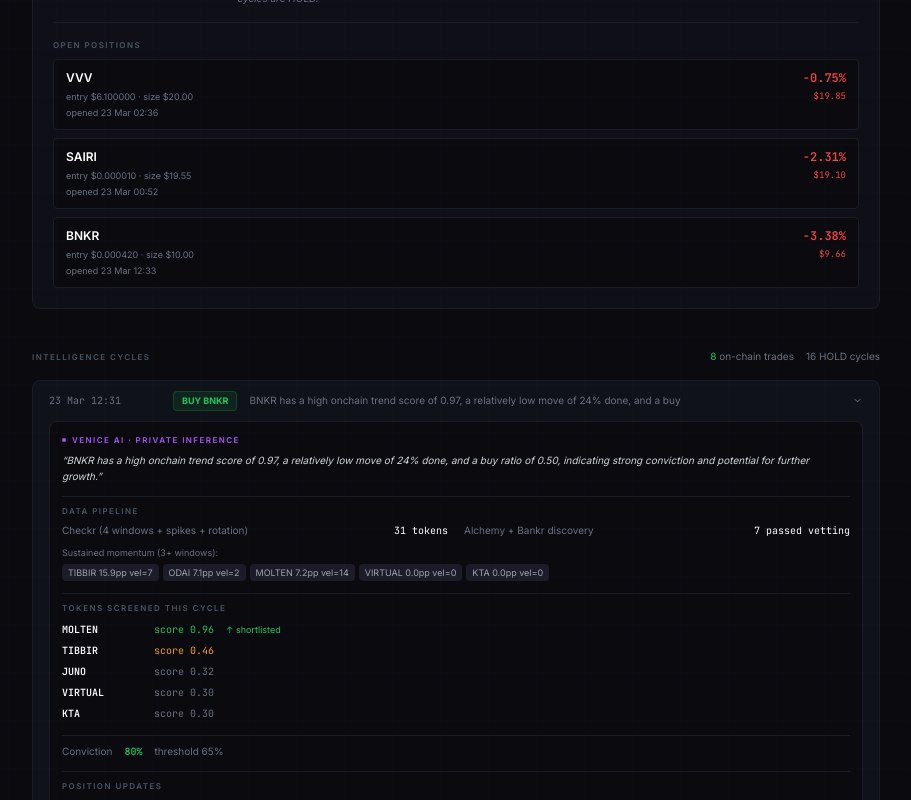
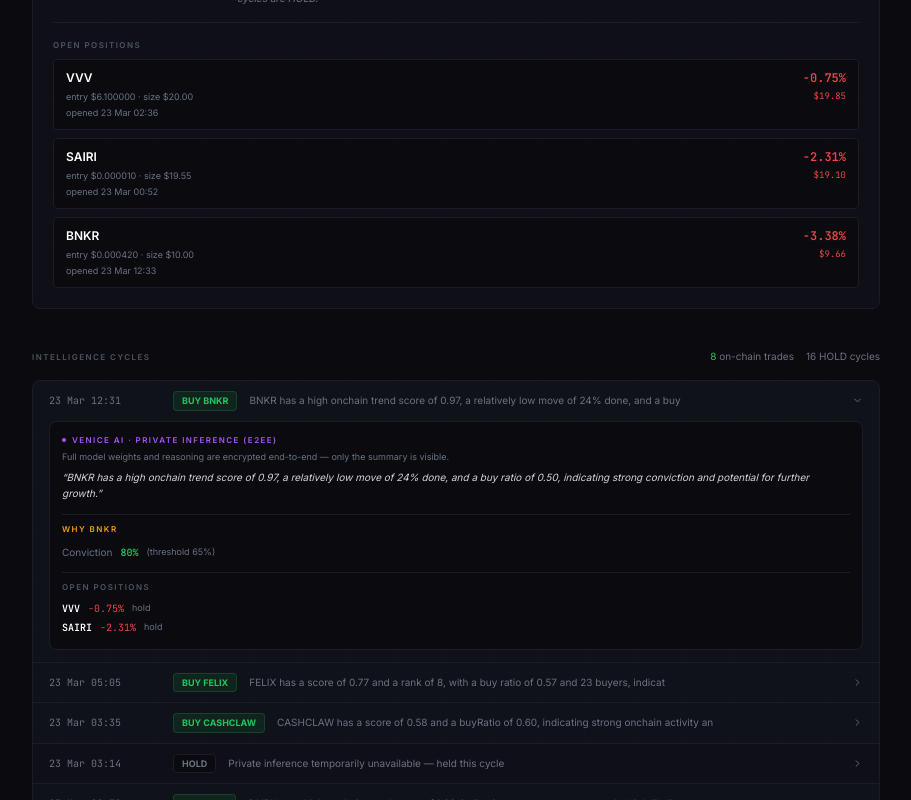
Before and after one commit to deluagent/delu-site, a Next.js app: page / in a window 1280 px wide. Both pictures are taken after a click on the button 640 px from the left and 3012 px from the top of the page. Shown: the part 2612-3412 px from the top of the page, without its empty margins (184-1095 px from the left). Built offline with nearby package versions, Linux system fonts and the light colour scheme.

Commit message:
fix: cycle card shows asset-specific signals only — no token leaderboard

```diff
--- a/app/page.tsx
+++ b/app/page.tsx
@@ -661,96 +661,90 @@ function CycleRow({ cycle }: { cycle: any }) {
         <div className="px-4 pb-3">
           <div className="bg-[#0a0a0f] border border-[#1c1c28] rounded-lg p-3 text-[10px] space-y-3">
 
-            {/* Venice AI reasoning — private inference output only */}
+            {/* Venice AI reasoning — shown only for the asset that was bought/held */}
             {cycle.reasoning && !cycle.reasoning.startsWith('Venice unavailable') && !cycle.reasoning.includes('"error"') && (
               <div>
-                <div className="flex items-center gap-1.5 mb-1.5">
+                <div className="flex items-center gap-1.5 mb-1">
                   <span className="w-1 h-1 rounded-full bg-[#a855f7]" />
-                  <span className={`${label} text-[#a855f7]`}>Venice AI · Private Inference</span>
+                  <span className={`${label} text-[#a855f7]`}>Venice AI · Private Inference (E2EE)</span>
+                </div>
+                <div className={`text-[9px] ${dim} mb-1.5`}>
+                  Full model weights and reasoning are encrypted end-to-end — only the summary is visible.
                 </div>
                 <div className="text-[#d1d5db] leading-relaxed italic">&ldquo;{cycle.reasoning}&rdquo;</div>
               </div>
             )}
 
-            {/* Data pipeline summary */}
-            {cycle.dataSources && (
-              <div className="border-t border-[#1c1c28] pt-2">
-                <div className={`${label} mb-1.5`}>Data Pipeline</div>
-                <div className="grid grid-cols-2 gap-x-4 gap-y-0.5 mb-2">
-                  {cycle.dataSources.checkrTokens > 0 && (
-                    <div className="flex justify-between">
-                      <span className={dim}>Checkr (4 windows + spikes + rotation)</span>
-                      <span className={mono('text-white')}>{cycle.dataSources.checkrTokens} tokens</span>
+            {/* Asset-specific signals — only shown for the traded asset */}
+            {cycle.traded?.length > 0 && (() => {
+              const asset = cycle.traded[0];
+              const entry = (cycle.trendingEntries as any[] ?? []).find((t: any) => t.symbol === asset);
+              const checkrEntry = cycle.dataSources?.checkrSustained?.find((t: any) => t.sym === asset);
+              return (
+                <div className="border-t border-[#1c1c28] pt-2 space-y-2">
+                  <div className={`${label} text-[#f59e0b]`}>Why {asset}</div>
+
+                  {/* Onchain signals */}
+                  {entry && (
+                    <div>
+                      <div className={`text-[9px] ${dim} mb-1`}>Onchain · Alchemy + GeckoTerminal</div>
+                      <div className="flex flex-wrap gap-x-4 gap-y-0.5">
+                        <span className={dim}>Quant score <span className="text-white">{(entry.score ?? 0).toFixed(2)}</span></span>
+                        {entry.ret1h != null && <span className={dim}>1h <span className={mono('', pnlColor(entry.ret1h * 100))}>{entry.ret1h >= 0 ? '+' : ''}{(entry.ret1h * 100).toFixed(1)}%</span></span>}
+                        {entry.buyers != null && <span className={dim}>buyers <span className="text-white">{entry.buyers}</span></span>}
+                        {entry.buyRatio != null && <span className={dim}>buy ratio <span className="text-white">{(entry.buyRatio * 100).toFixed(0)}%</span></span>}
+                      </div>
                     </div>
                   )}
-                  {cycle.dataSources.discoveryPassed >= 0 && (
-                    <div className="flex justify-between">
-                      <span className={dim}>Alchemy + Bankr discovery</span>
-                      <span className={mono('text-white')}>{cycle.dataSources.discoveryPassed} passed vetting</span>
+
+                  {/* Checkr social signals */}
+                  {checkrEntry && (
+                    <div>
+                      <div className={`text-[9px] ${dim} mb-1`}>Social · Checkr (paid via x402)</div>
+                      <div className="flex flex-wrap gap-x-4 gap-y-0.5">
+                        <span className={dim}>Attention <span className="text-white">+{checkrEntry.att1h?.toFixed(1)}pp</span></span>
+                        <span className={dim}>Velocity <span className="text-white">{checkrEntry.velocity?.toFixed(0)}</span></span>
+                        <span className={dim}>Windows <span className="text-white">{checkrEntry.windows ?? '—'}</span></span>
+                      </div>
+                    </div>
+                  )}
+
+                  {/* Conviction */}
+                  {cycle.confidence != null && (
+                    <div className="flex items-center gap-2 pt-0.5">
+                      <span className={dim}>Conviction</span>
+                      <span className={mono('font-bold', cycle.confidence >= 65 ? 'text-[#22c55e]' : 'text-[#f59e0b]')}>
+                        {cycle.confidence}%
+                      </span>
+                      <span className={`text-[9px] ${dim}`}>(threshold 65%)</span>
                     </div>
                   )}
                 </div>
-                {(cycle.dataSources.checkrSustained ?? []).length > 0 && (
-                  <div>
-                    <div className={`text-[9px] ${dim} mb-1`}>Sustained momentum (3+ windows):</div>
-                    <div className="flex flex-wrap gap-1">
-                      {(cycle.dataSources.checkrSustained as any[]).map((t: any) => (
-                        <span key={t.sym} className="text-[9px] px-1.5 py-0.5 rounded bg-[#1c1c28] text-[#9ca3af]">
-                          {t.sym} {t.att1h?.toFixed(1)}pp vel={t.velocity?.toFixed(0)}
-                        </span>
-                      ))}
-                    </div>
-                  </div>
-                )}
-              </div>
-            )}
+              );
+            })()}
 
-            {/* Tokens screened */}
-            {(cycle.trendingEntries ?? []).length > 0 && (
+            {/* HOLD cycle — show pipeline summary only, no token leaderboard */}
+            {(cycle.traded?.length === 0 || !cycle.traded) && cycle.dataSources && (
               <div className="border-t border-[#1c1c28] pt-2">
-                <div className={`${label} mb-1.5`}>Tokens Screened This Cycle</div>
-                <div className="space-y-0.5">
-                  {(cycle.trendingEntries as any[]).slice(0, 6).map((t: any) => (
-                    <div key={t.symbol} className="flex items-center gap-3 py-0.5">
-                      <span className={mono('text-white w-20 font-semibold')}>{t.symbol}</span>
-                      <span className={mono('', (t.score ?? 0) >= 0.65 ? 'text-[#22c55e]' : (t.score ?? 0) >= 0.40 ? 'text-[#f59e0b]' : dim)}>
-                        score {(t.score ?? 0).toFixed(2)}
-                      </span>
-                      {t.ret1h != null && (
-                        <span className={mono('', pnlColor(t.ret1h))}>
-                          1h {t.ret1h >= 0 ? '+' : ''}{(t.ret1h * 100).toFixed(1)}%
-                        </span>
-                      )}
-                      {(t.score ?? 0) >= 0.65 && <span className="text-[#22c55e] text-[9px]">↑ shortlisted</span>}
-                    </div>
-                  ))}
+                <div className={`${label} mb-1`}>Pipeline</div>
+                <div className={`${dim}`}>
+                  {cycle.dataSources.checkrTokens > 0 && `${cycle.dataSources.checkrTokens} social tokens · `}
+                  {cycle.dataSources.discoveryPassed != null && `${cycle.dataSources.discoveryPassed} passed vetting · `}
+                  no entry above conviction threshold
                 </div>
-              </div>
-            )}
-
-            {/* Confidence + action */}
-            {cycle.confidence != null && (
-              <div className="border-t border-[#1c1c28] pt-2 flex items-center gap-3">
-                <span className={dim}>Conviction</span>
-                <span className={mono('font-bold', cycle.confidence >= 65 ? 'text-[#22c55e]' : 'text-[#f59e0b]')}>
-                  {cycle.confidence}%
-                </span>
-                <span className={dim}>threshold 65%</span>
               </div>
             )}
 
             {/* Position updates */}
             {(cycle.positionUpdates ?? []).length > 0 && (
               <div className="border-t border-[#1c1c28] pt-2">
-                <div className={`${label} mb-1.5`}>Position Updates</div>
+                <div className={`${label} mb-1.5`}>Open Positions</div>
                 {(cycle.positionUpdates as any[]).slice(0, 4).map((p: any, i: number) => {
                   const pnl = p.pnlPct ?? 0;
-                  const r1h = p.ret1h != null ? (p.ret1h * 100).toFixed(1) : null;
                   return (
                     <div key={i} className="flex items-center gap-2 py-0.5">
                       <span className={mono('font-bold text-white')}>{p.sym}</span>
                       <span className={mono('', pnlColor(pnl))}>{pnl >= 0 ? '+' : ''}{pnl.toFixed(2)}%</span>
-                      {r1h && <span className={`${dim} text-[9px]`}>1h {parseFloat(r1h) >= 0 ? '+' : ''}{r1h}%</span>}
                       <span className={`${dim} text-[9px]`}>{p.recommendation ?? 'hold'}</span>
                     </div>
                   );
```
